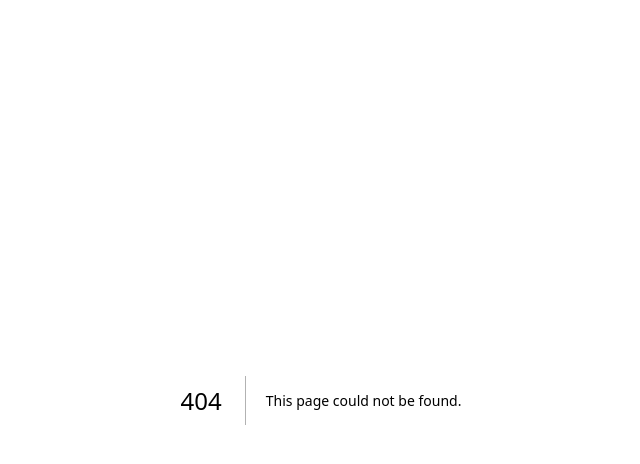
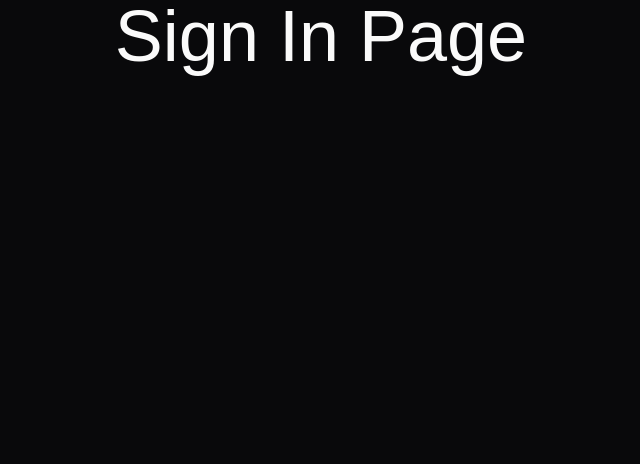
Before and after one commit to WackyChomp/rope, a Next.js app: page /sign-in in a window 1280 px wide. Before the commit this address had no page. Shown: the top 464 px of the page, without its empty margins (319-959 px from the left). Built offline with nearby package versions, Linux system fonts and the light colour scheme; a web font is replaced by a local one.

Commit message:
Created route groups (sign-in|sign-up|root)

```diff
--- /dev/null
+++ b/app/(auth)/layout.tsx
@@ -0,0 +1,9 @@
+import React, { ReactNode } from 'react'
+
+const AuthLayout = ({ children }: { children: ReactNode }) => {
+  return (
+    <div>{children}</div>
+  )
+}
+
+export default AuthLayout
--- /dev/null
+++ b/app/(auth)/sign-in/page.tsx
@@ -0,0 +1,13 @@
+import React from 'react'
+
+const page = () => {
+  return (
+    <div className='flex justify-center'>
+      <h1 className='text-7xl capitalize'>
+        sign in page
+      </h1>
+    </div>
+  )
+}
+
+export default page
--- /dev/null
+++ b/app/(auth)/sign-up/page.tsx
@@ -0,0 +1,13 @@
+import React from 'react'
+
+const page = () => {
+  return (
+    <div className='flex justify-center'>
+      <h1 className='text-7xl capitalize'>
+        sign up page
+      </h1>
+    </div>
+  )
+}
+
+export default page
--- /dev/null
+++ b/app/(root)/layout.tsx
@@ -0,0 +1,9 @@
+import React, {ReactNode} from 'react'
+
+const RootLayout = ({ children }: {children: ReactNode}) => {
+  return (
+    <div>{children}</div>
+  )
+}
+
+export default RootLayout
--- a/app/page.tsx
+++ b/app/(root)/page.tsx
@@ -3,6 +3,9 @@ import Image from "next/image";
 export default function Home() {
   return (
     <div className="grid grid-rows-[20px_1fr_20px] items-center justify-items-center min-h-screen p-8 pb-20 gap-16 sm:p-20 font-[family-name:var(--font-geist-sans)]">
+
+      <h1 className="text-8xl capitalize">home page</h1>
+
       <main className="flex flex-col gap-[32px] row-start-2 items-center sm:items-start">
         <Image
           className="dark:invert"
```
